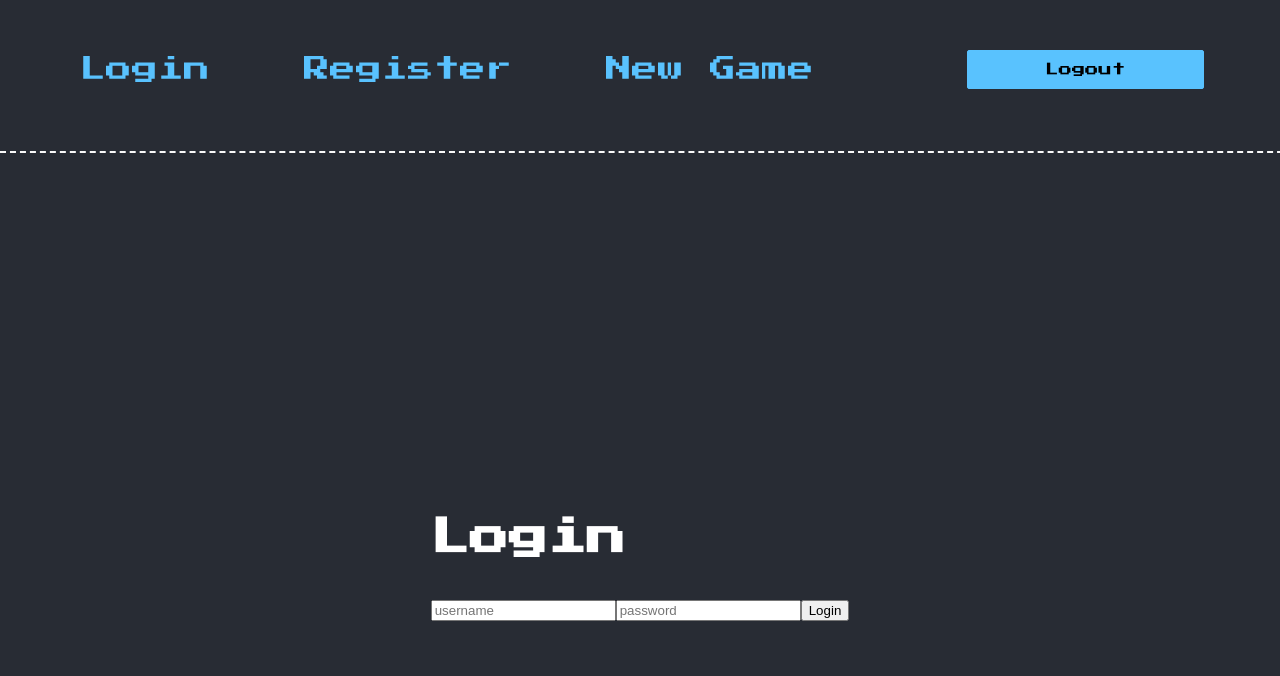
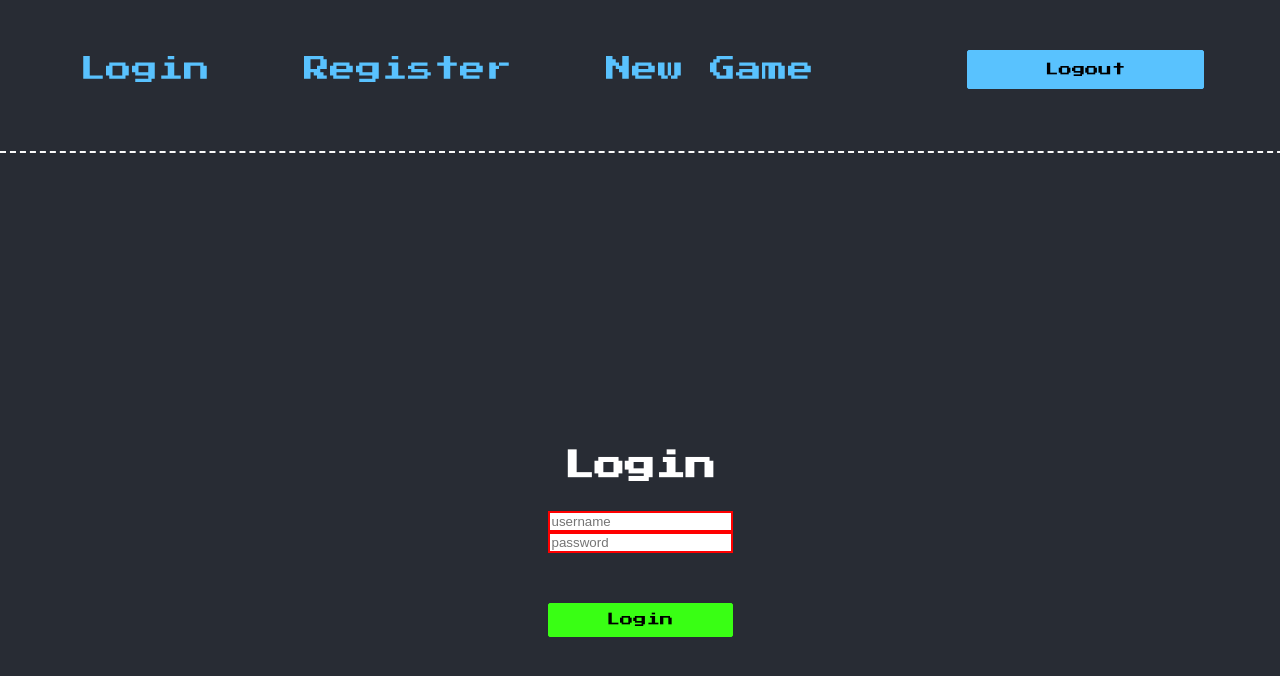
Before and after one commit to team-p21/frontend, a React (Create React App) app in the folder client/: page /login in a window 1280 px wide. Shown: the top 676 px of the page. Built offline with nearby package versions, Linux system fonts and the light colour scheme.

Commit message:
Began adding styling to Login page

```diff
--- a/client/src/auth/Login.jsx
+++ b/client/src/auth/Login.jsx
@@ -2,7 +2,35 @@ import React, {useState} from "react"
 
 import axios from "axios"
 
-import Header from '../components/Header'
+import styled from "styled-components";
+
+const InputContainer = styled.section`
+  width: 100%;
+  margin-top: 0%;
+  display: flex;
+  flex-direction: column;
+  align-items: center;
+
+  input {
+    border: 2px solid red;
+  }
+
+  button {
+    font-family: 'Press Start 2P';
+    width: 100%;
+    padding: 5%;
+    margin: 50px 5%;;
+    background-color: #39ff14;
+    border: 1px solid #39ff14;
+    border-radius: 2px;
+
+    &:hover {
+      background-color: #59c2fe;
+      border: 1px solid #59c2fe;
+      color: #282c34;
+    }
+  }
+`
 
 function Login(props) {
     const [creds, setCreds] = useState({});
@@ -30,6 +58,7 @@ function Login(props) {
     return (
       <div className="Login-Page">
         <form className="login-form" onSubmit={handleLogin}>
+          <InputContainer>
           <h1 className="Login-Title">Login</h1>
           <input
             type="text"
@@ -46,6 +75,7 @@ function Login(props) {
             onChange={handleChange}
           />
           <button className="loginBtn">Login</button>
+          </InputContainer>
         </form>
       </div>
     );
```
